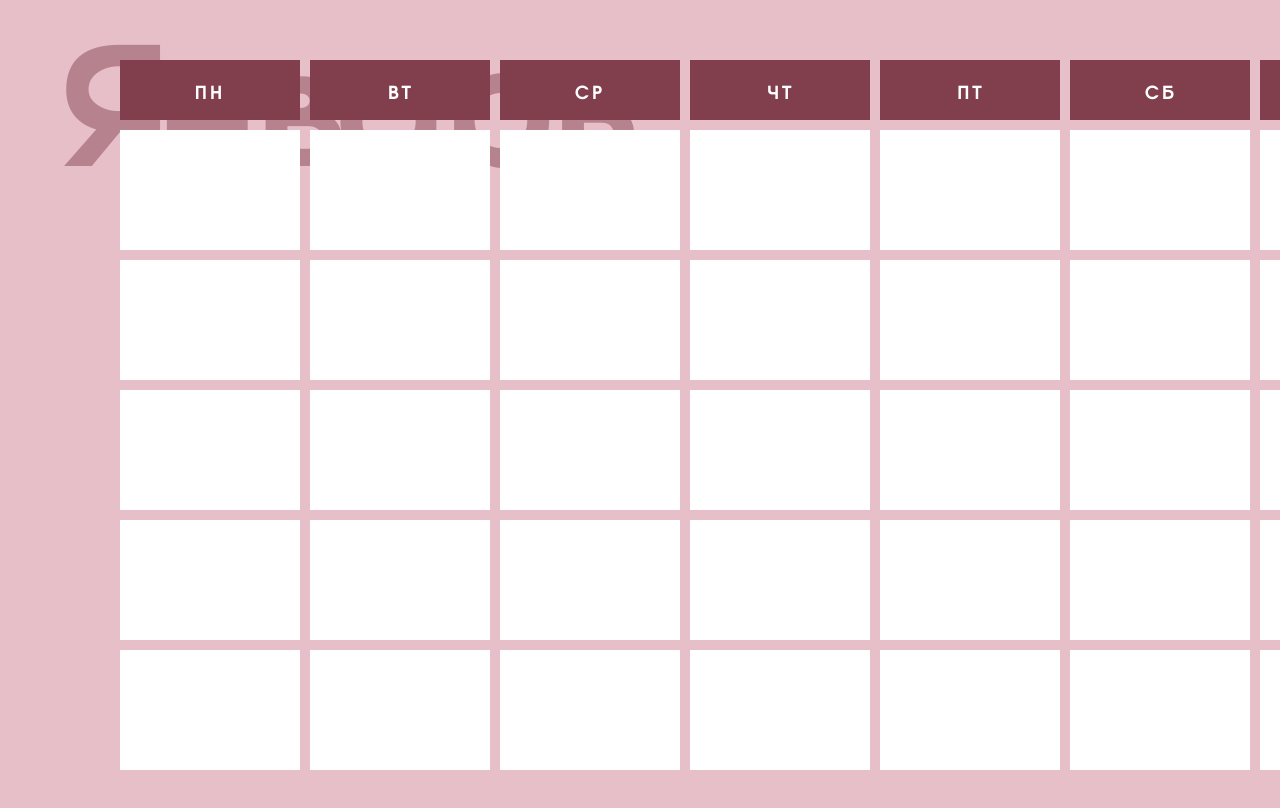
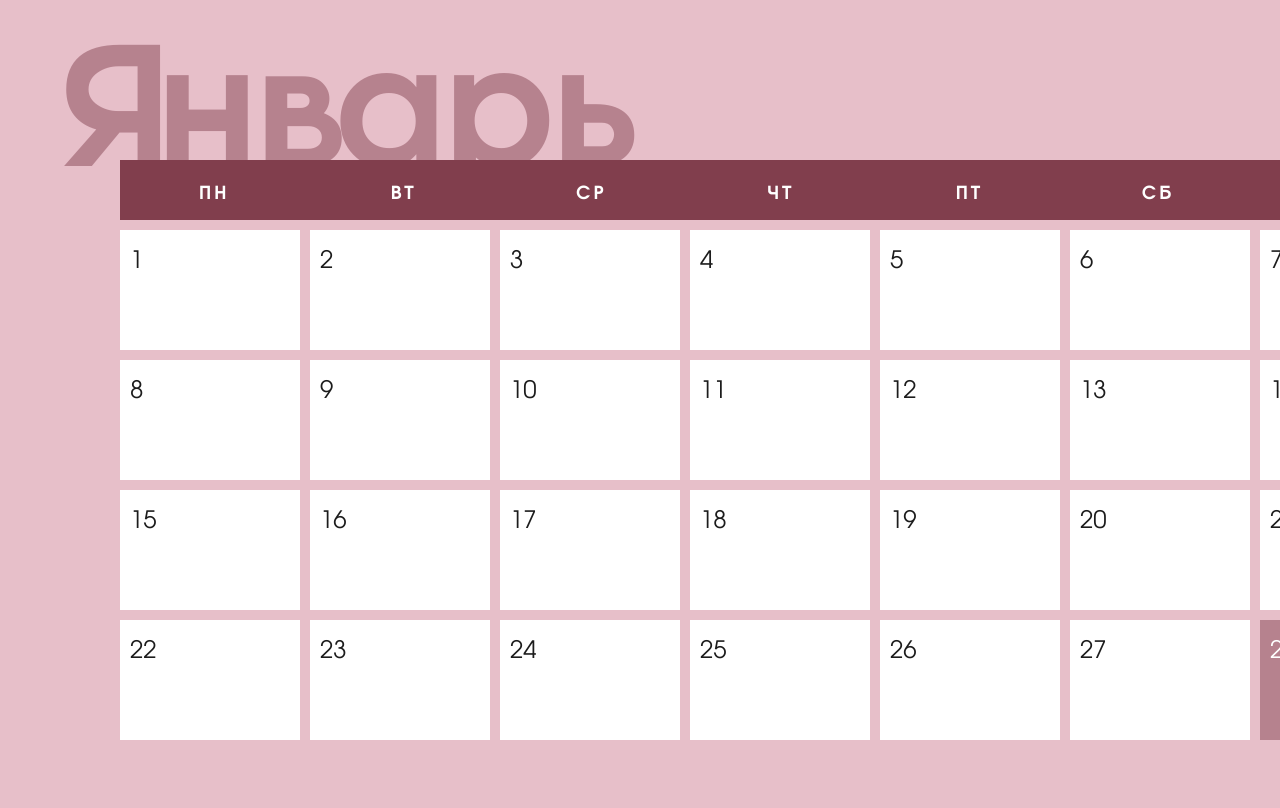
Before and after one commit to Mag1sstr/new-calendar, a React (Vite) app: page / in a window 1280 px wide. Shown: the top 808 px of the page. Built offline with nearby package versions, Linux system fonts and the light colour scheme.

Commit message:
Corrected the design

```diff
--- a/src/components/Calendar/Calendar.module.css
+++ b/src/components/Calendar/Calendar.module.css
@@ -19,14 +19,20 @@
   display: flex;
   justify-content: space-between;
   gap: 60px;
-  /* height: 640px; */
 }
 .wrapper {
   max-width: 1320px;
-  height: 100%;
+}
+.month__days {
   display: grid;
   grid-template-columns: repeat(7, 1fr);
   gap: 10px;
+}
+.week {
+  width: 100%;
+  display: grid;
+  grid-template-columns: repeat(7, 1fr);
+  margin-bottom: 10px;
 }
 .week__day {
   display: flex;
@@ -40,9 +46,11 @@
   color: #fff;
 }
 .days {
+  padding: 10px;
   width: 180px;
   height: 120px;
   background-color: #fff;
+  color: #1c1c1c;
 }
 
 .info {
@@ -50,3 +58,10 @@
   background-color: #fff;
   box-shadow: 0 0 5px var(--week-day-background);
 }
+.numeric {
+  font-size: 24px;
+}
+.current {
+  background: var(--month-color);
+  color: #fff;
+}
--- a/src/components/Calendar/Calendar.tsx
+++ b/src/components/Calendar/Calendar.tsx
@@ -3,18 +3,33 @@ import styles from "./calendar.module.css";
 const weekDays = ["ПН", "ВТ", "СР", "ЧТ", "ПТ", "СБ", "ВС"];
 
 export default function Calendar() {
+  const currentDate = new Date();
+  let date = new Date(currentDate.getFullYear(), currentDate.getMonth() + 1, 0);
   return (
     <div className={styles.calendar}>
       <h1 className={styles.month}>Январь</h1>
       <div className={styles.row}>
         <div className={styles.info}></div>
         <div className={styles.wrapper}>
-          {weekDays.map((day) => (
-            <div className={styles.week__day}>{day}</div>
-          ))}
-          {[...Array(35)].map((_, i) => {
-            return <div key={i} className={styles.days}></div>;
-          })}
+          <div className={styles.week}>
+            {weekDays.map((day) => (
+              <div className={styles.week__day}>{day}</div>
+            ))}
+          </div>
+          <div className={styles.month__days}>
+            {[...Array(date.getDate())].map((_, i) => {
+              return (
+                <div
+                  key={i}
+                  className={`${styles.days} ${
+                    currentDate.getDate() === i + 1 && styles.current
+                  }`}
+                >
+                  <p className={styles.numeric}>{i + 1}</p>
+                </div>
+              );
+            })}
+          </div>
         </div>
       </div>
     </div>
```
